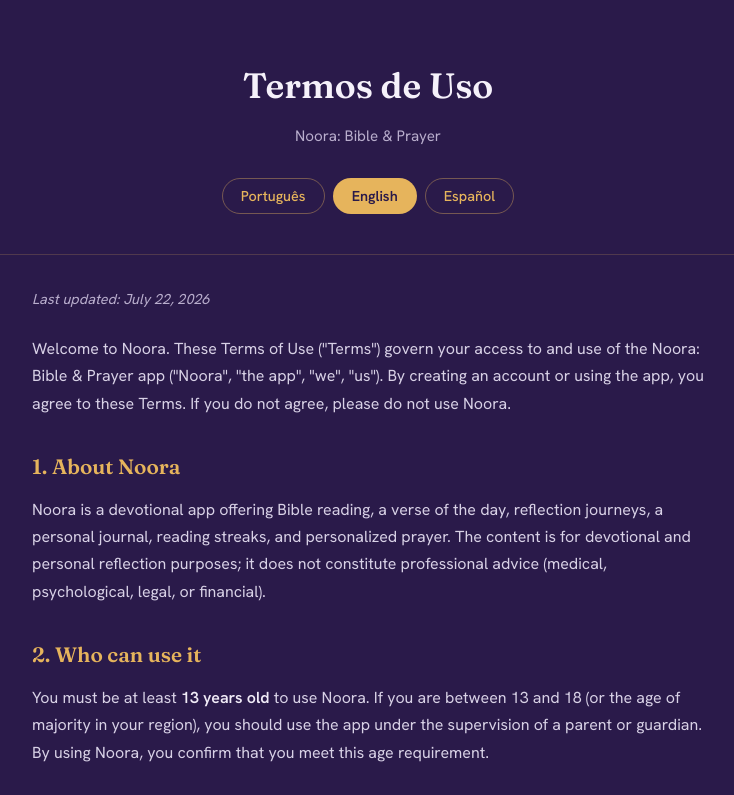
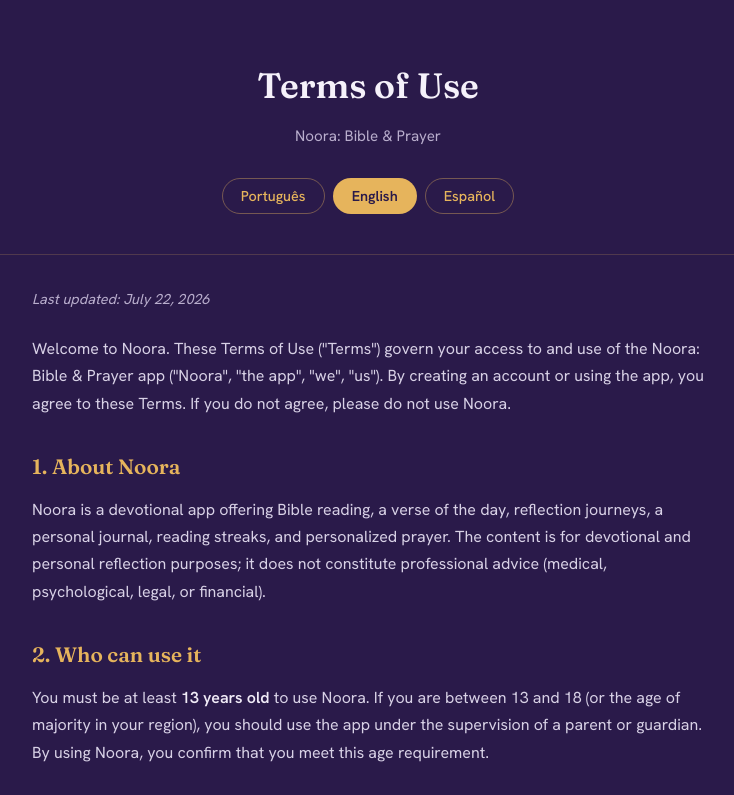
Before and after one commit to marcelofortuna/noora-web, a plain HTML site: page terms.html in a window 1280 px wide. Both pictures are taken after a click on the button "English". Shown: the top 795 px of the page, without its empty margins (272-1006 px from the left). Drawn offline with Linux system fonts and the light colour scheme.

Commit message:
Fix: Terms header title now switches language with the body
O <h1> do header ficava fixo em português; agora troca junto (pt/en/es) via
mapa TITLES e também ajusta document.documentElement.lang.

```diff
--- a/terms.html
+++ b/terms.html
@@ -123,7 +123,7 @@
 <body>
 
 <header>
-  <h1>Termos de Uso</h1>
+  <h1 id="page-title">Termos de Uso</h1>
   <div class="sub">Noora: Bible &amp; Prayer</div>
   <div class="lang-switch">
     <button class="lang-btn active" onclick="setLang('pt')">Português</button>
@@ -297,11 +297,15 @@
 </footer>
 
 <script>
+  var TITLES = { pt: 'Termos de Uso', en: 'Terms of Use', es: 'Términos de Uso' };
+
   function setLang(lang) {
     document.querySelectorAll('.policy').forEach(p => p.classList.remove('active'));
     document.querySelectorAll('.lang-btn').forEach(b => b.classList.remove('active'));
     document.getElementById('policy-' + lang).classList.add('active');
     event.target.classList.add('active');
+    document.getElementById('page-title').textContent = TITLES[lang];
+    document.documentElement.lang = (lang === 'pt') ? 'pt-BR' : (lang === 'es' ? 'es' : 'en');
   }
 </script>
 
```
